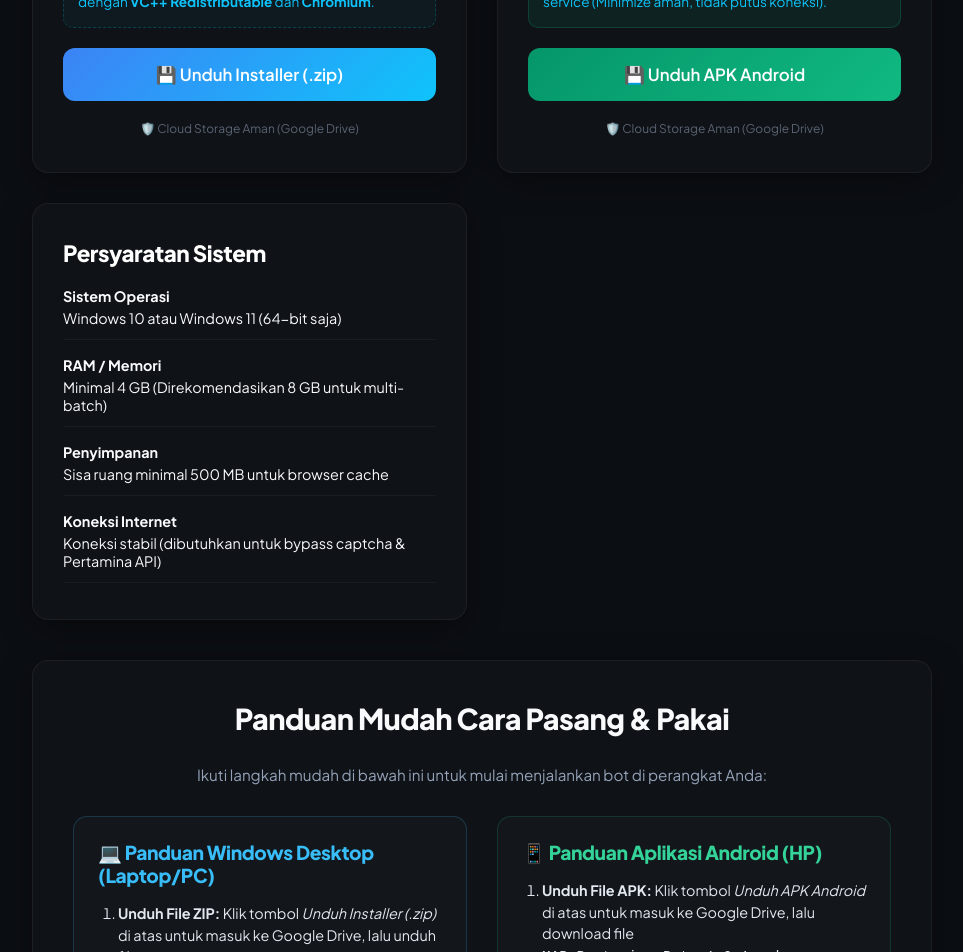
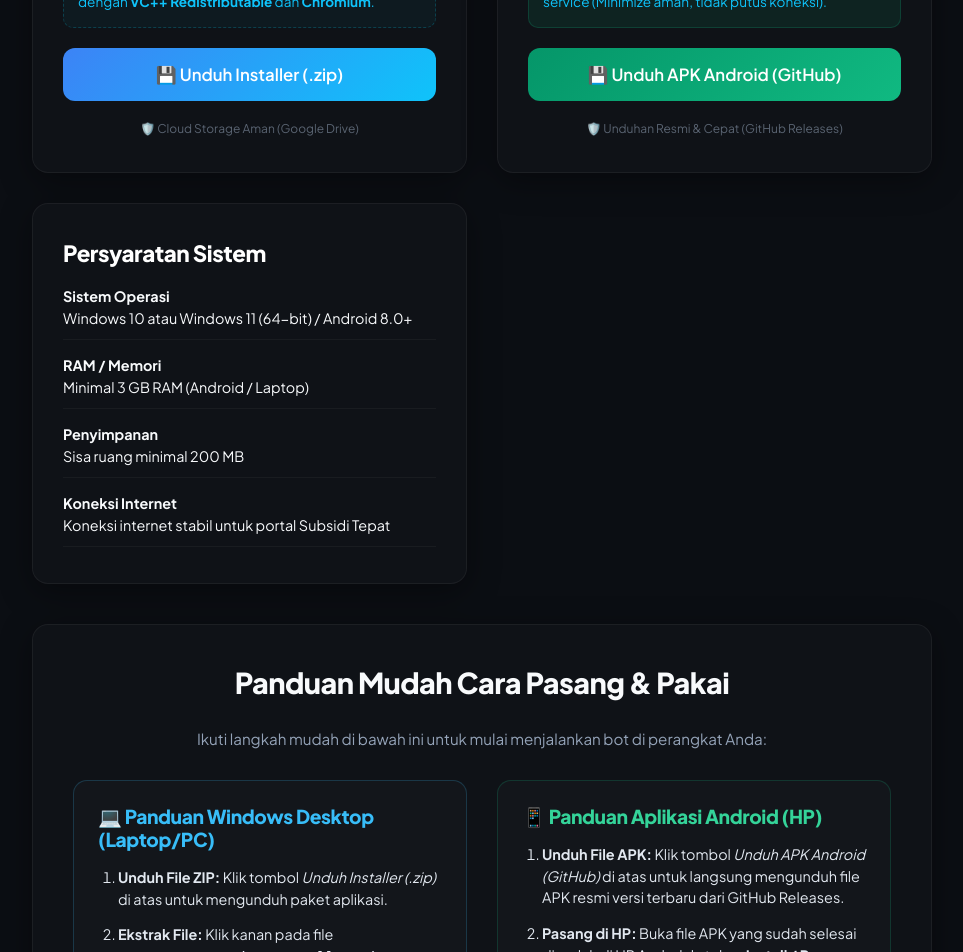
Before and after one commit to TheMask112/Map_Pertamina_Bot, a Next.js app in the folder map-pertamina-web/: page /download in a window 1280 px wide. Shown: the part 580-1532 px from the top of the page, without its empty margins (158-1121 px from the left). Built offline with nearby package versions, Linux system fonts and the light colour scheme; no server answers.

Commit message:
docs(download): switch Android APK download source to official GitHub Releases

```diff
--- a/map-pertamina-web/src/app/download/page.tsx
+++ b/map-pertamina-web/src/app/download/page.tsx
@@ -48,9 +48,9 @@ export default function DownloadPage() {
           </p>
 
           <a href={androidDownloadUrl} target="_blank" rel="noopener noreferrer" className="btn btn-primary pulse" style={{...styles.downloadBtn, background: 'linear-gradient(135deg, #059669 0%, #10b981 100%)'}}>
-            💾 Unduh APK Android
+            💾 Unduh APK Android (GitHub)
           </a>
-          <span style={styles.safetyBadge}>🛡️ Cloud Storage Aman (Google Drive)</span>
+          <span style={styles.safetyBadge}>🛡️ Unduhan Resmi & Cepat (GitHub Releases)</span>
         </div>
 
         {/* SYSTEM REQUIREMENTS CARD */}
@@ -59,19 +59,19 @@ export default function DownloadPage() {
           <div style={styles.requirements}>
             <div style={styles.reqItem}>
               <strong>Sistem Operasi</strong>
-              <span>Windows 10 atau Windows 11 (64-bit saja)</span>
+              <span>Windows 10 atau Windows 11 (64-bit) / Android 8.0+</span>
             </div>
             <div style={styles.reqItem}>
               <strong>RAM / Memori</strong>
-              <span>Minimal 4 GB (Direkomendasikan 8 GB untuk multi-batch)</span>
+              <span>Minimal 3 GB RAM (Android / Laptop)</span>
             </div>
             <div style={styles.reqItem}>
               <strong>Penyimpanan</strong>
-              <span>Sisa ruang minimal 500 MB untuk browser cache</span>
+              <span>Sisa ruang minimal 200 MB</span>
             </div>
             <div style={styles.reqItem}>
               <strong>Koneksi Internet</strong>
-              <span>Koneksi stabil (dibutuhkan untuk bypass captcha & Pertamina API)</span>
+              <span>Koneksi internet stabil untuk portal Subsidi Tepat</span>
             </div>
           </div>
         </div>
@@ -92,7 +92,7 @@ export default function DownloadPage() {
             </h3>
             <ol style={{ paddingLeft: '20px', display: 'flex', flexDirection: 'column', gap: '14px', fontSize: '0.9rem', color: '#e2e8f0', lineHeight: '1.5' }}>
               <li>
-                <strong>Unduh File ZIP:</strong> Klik tombol <em>Unduh Installer (.zip)</em> di atas untuk masuk ke Google Drive, lalu unduh filenya.
+                <strong>Unduh File ZIP:</strong> Klik tombol <em>Unduh Installer (.zip)</em> di atas untuk mengunduh paket aplikasi.
               </li>
               <li>
                 <strong>Ekstrak File:</strong> Klik kanan pada file <code>Bot_MAP_Pertamina_Installer.zip</code> yang sudah diunduh, lalu pilih <strong>Extract All... (Ekstrak Semua)</strong>.
@@ -113,10 +113,10 @@ export default function DownloadPage() {
             </h3>
             <ol style={{ paddingLeft: '20px', display: 'flex', flexDirection: 'column', gap: '14px', fontSize: '0.9rem', color: '#e2e8f0', lineHeight: '1.5' }}>
               <li>
-                <strong>Unduh File APK:</strong> Klik tombol <em>Unduh APK Android</em> di atas untuk masuk ke Google Drive, lalu download file <code>MAP_Pertamina_Bot_v1.0.1.apk</code>.
+                <strong>Unduh File APK:</strong> Klik tombol <em>Unduh APK Android (GitHub)</em> di atas untuk langsung mengunduh file APK resmi versi terbaru dari GitHub Releases.
               </li>
               <li>
-                <strong>Pasang di HP:</strong> Buka file APK yang sudah selesai diunduh, lalu tekan <strong>Install / Pasang</strong>.
+                <strong>Pasang di HP:</strong> Buka file APK yang sudah selesai diunduh di HP Anda, lalu tekan <strong>Install / Pasang</strong>.
               </li>
               <li>
                 <strong>Izin Keamanan:</strong> Jika muncul jendela <em>"Aplikasi dari sumber tidak dikenal"</em>, pilih <strong>Izinkan / Tetap Pasang (Install Anyway)</strong>.
```
